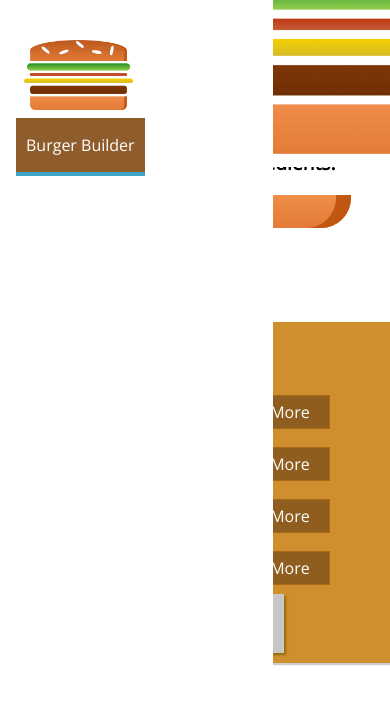
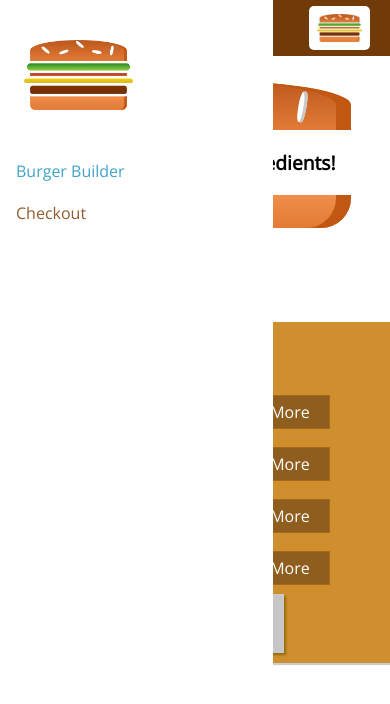
Before and after one commit to MartinHage/burger-builder, a React app: page / in a window 390 px wide. Shown: the top 704 px of the page. Built offline with nearby package versions, Linux system fonts and the light colour scheme.

Commit message:
added mobile support for nav items

```diff
--- a/src/components/Navigation/NavigationItems/NavigationItem/NavigationItem.css
+++ b/src/components/Navigation/NavigationItems/NavigationItem/NavigationItem.css
@@ -1,19 +1,38 @@
+.NavigationItem {
+  margin: 10px 0;
+  box-sizing: border-box;
+  display: block;
+  width: 100%;
+}
+
+.NavigationItem a {
+  color: #8f5c2c;
+  text-decoration: none;
+  width: 100%;
+  box-sizing: border-box;
+  display: block;
+}
+
+.NavigationItem a:hover,
+.NavigationItem a:active,
+.NavigationItem a.active {
+  color: #40a4c8;
+}
+
+@media (min-width: 500px) {
   .NavigationItem {
     margin: 0;
-  box-sizing: border-box;
     display: flex;
     height: 100%;
+    width: auto;
     align-items: center;
   }
 
   .NavigationItem a {
     color: white;
-  text-decoration: none;
     height: 100%;
     padding: 16px 10px;
     border-bottom: 4px solid transparent;
-  box-sizing: border-box;
-  display: block;
   }
 
   .NavigationItem a:hover,
@@ -23,3 +42,4 @@
     border-bottom: 4px solid #40a4c8;
     color: white;
   }
+}
--- a/src/components/Navigation/NavigationItems/NavigationItems.css
+++ b/src/components/Navigation/NavigationItems/NavigationItems.css
@@ -3,6 +3,13 @@
   padding: 0;
   list-style: none;
   display: flex;
+  flex-flow: column;
   align-items: center;
   height: 100%;
 }
+
+@media (min-width: 500px) {
+  .NavigationItems {
+    flex-flow: row;
+  }
+}
--- a/src/components/Navigation/SideDrawer/SideDrawer.css
+++ b/src/components/Navigation/SideDrawer/SideDrawer.css
@@ -28,4 +28,5 @@
 
 .SideDrawer-Logo {
   height: 11%;
+  margin-bottom: 32px;
 }
--- a/src/components/Navigation/Toolbar/Toolbar.css
+++ b/src/components/Navigation/Toolbar/Toolbar.css
@@ -16,3 +16,13 @@
 .Toolbar nav {
   height: 100%;
 }
+
+.Toolbar-Logo {
+  height: 80%;
+}
+
+@media (max-width: 499px) {
+  .DesktopOnly {
+    display: none;
+  }
+}
--- a/src/components/Navigation/Toolbar/Toolbar.js
+++ b/src/components/Navigation/Toolbar/Toolbar.js
@@ -10,7 +10,9 @@
       <div className="Toolbar-Logo">
         <Logo />
       </div>
-      <NavigationItems />
+      <nav className="DesktopOnly">
+        <NavigationItems />
+      </nav>
     </header>
   );
 };
```
Also changed, not shown: 1 other file (tests, documents, lock files or other folders). Lines whose indentation alone changed are shown as unchanged.
